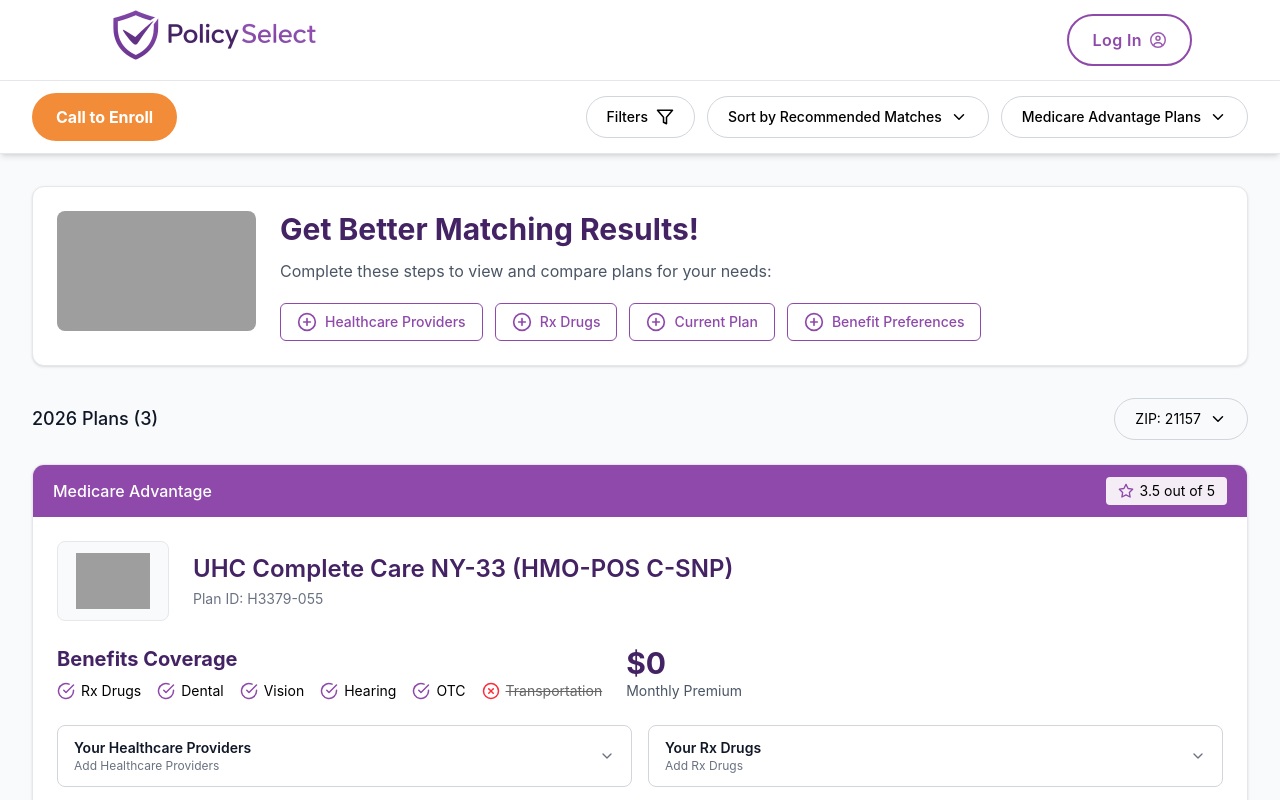
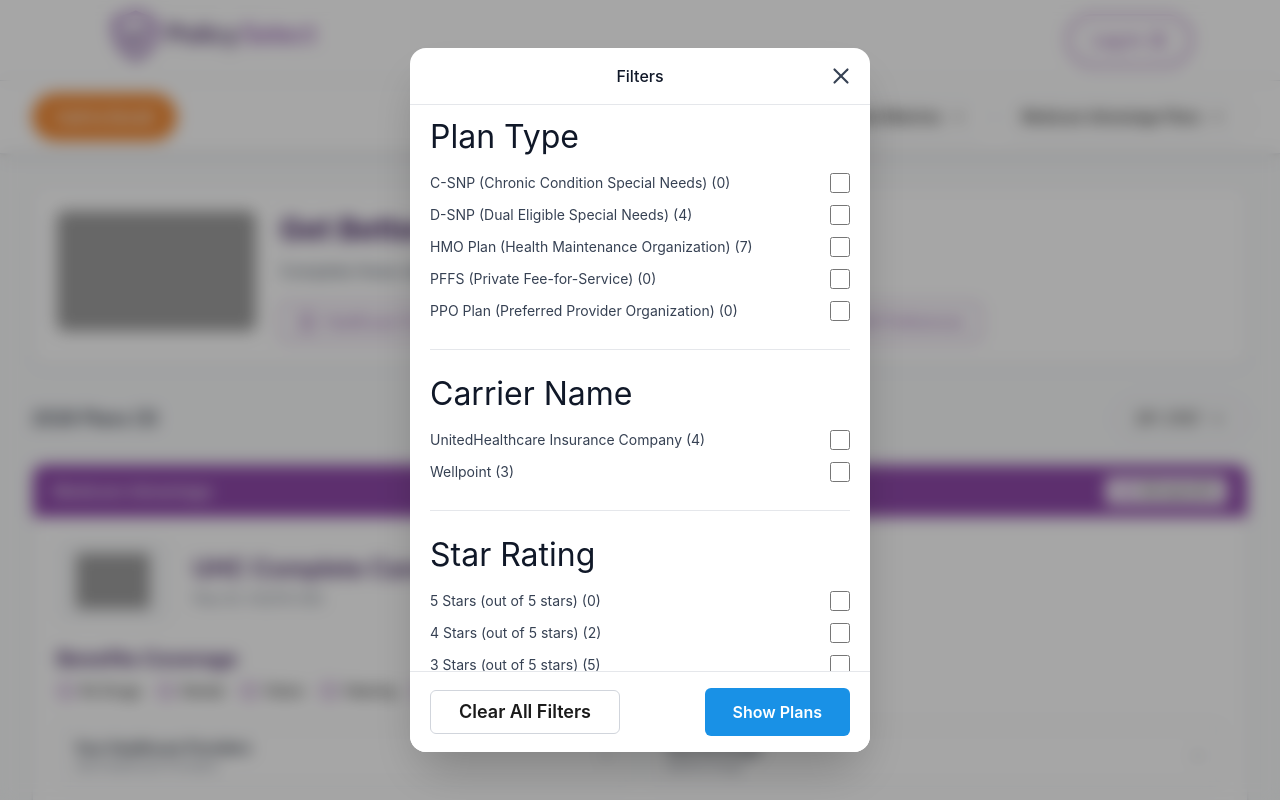
Before and after one commit to khairul1036/PolicySelect---Full-Stack, a React (Vite) app in the folder frontend/: page /plans in a window 1280 px wide. Both pictures are taken after a click on the button "Filters". Shown: the top 800 px of the page. Built offline with nearby package versions, Linux system fonts and the light colour scheme; grey boxes are pictures that could not be loaded.

Commit message:
add PlanFiltersModal component and integrate it into Plans page

```diff
--- /dev/null
+++ b/frontend/src/components/common/PlanFiltersModal.jsx
@@ -0,0 +1,197 @@
+import React, { useMemo, useState } from 'react';
+import { FiChevronDown, FiChevronUp, FiX } from 'react-icons/fi';
+
+const FILTER_GROUPS = [
+  {
+    key: 'planType',
+    title: 'Plan Type',
+    expandable: false,
+    options: [
+      { id: 'c-snp', label: 'C-SNP (Chronic Condition Special Needs)', count: 0 },
+      { id: 'd-snp', label: 'D-SNP (Dual Eligible Special Needs)', count: 4 },
+      { id: 'hmo', label: 'HMO Plan (Health Maintenance Organization)', count: 7 },
+      { id: 'pffs', label: 'PFFS (Private Fee-for-Service)', count: 0 },
+      { id: 'ppo', label: 'PPO Plan (Preferred Provider Organization)', count: 0 },
+    ],
+  },
+  {
+    key: 'carrierName',
+    title: 'Carrier Name',
+    expandable: false,
+    options: [
+      { id: 'uhc', label: 'UnitedHealthcare Insurance Company', count: 4 },
+      { id: 'wellpoint', label: 'Wellpoint', count: 3 },
+    ],
+  },
+  {
+    key: 'starRating',
+    title: 'Star Rating',
+    expandable: true,
+    defaultVisibleCount: 3,
+    options: [
+      { id: '5-stars', label: '5 Stars (out of 5 stars)', count: 0 },
+      { id: '4-stars', label: '4 Stars (out of 5 stars)', count: 2 },
+      { id: '3-stars', label: '3 Stars (out of 5 stars)', count: 5 },
+      { id: '2-stars', label: '2 Stars (out of 5 stars)', count: 0 },
+      { id: '1-stars', label: '1 Star (out of 5 stars)', count: 0 },
+    ],
+  },
+  {
+    key: 'maxOutOfPocket',
+    title: 'Max Out-of-Pocket',
+    expandable: true,
+    defaultVisibleCount: 3,
+    options: [
+      { id: 'na', label: 'Not Applicable', count: 0 },
+      { id: 'below-2000', label: 'Below $2,000', count: 0 },
+      { id: '2000-4000', label: '$2,000 - $4,000', count: 1 },
+      { id: '4000-6000', label: '$4,001 - $6,000', count: 2 },
+      { id: 'above-6000', label: 'Above $6,000', count: 4 },
+    ],
+  },
+  {
+    key: 'partDCoverage',
+    title: 'Part D Coverage',
+    expandable: false,
+    options: [
+      { id: 'with-partd', label: 'With Part D Coverage', count: 6 },
+      { id: 'without-partd', label: 'Without Part D Coverage', count: 1 },
+    ],
+  },
+];
+
+const PlanFiltersModal = ({ isOpen, onClose, onSubmit }) => {
+  const [selectedFilters, setSelectedFilters] = useState({});
+  const [expandedGroups, setExpandedGroups] = useState({
+    starRating: false,
+    maxOutOfPocket: false,
+  });
+
+  const selectedCount = useMemo(
+    () => Object.keys(selectedFilters).length,
+    [selectedFilters]
+  );
+
+  if (!isOpen) return null;
+
+  const toggleOption = (groupKey, optionId) => {
+    const key = `${groupKey}:${optionId}`;
+    setSelectedFilters((prev) => {
+      if (prev[key]) {
+        const next = { ...prev };
+        delete next[key];
+        return next;
+      }
+      return { ...prev, [key]: true };
+    });
+  };
+
+  const toggleGroup = (groupKey) => {
+    setExpandedGroups((prev) => ({
+      ...prev,
+      [groupKey]: !prev[groupKey],
+    }));
+  };
+
+  const clearAll = () => {
+    setSelectedFilters({});
+  };
+
+  const handleSubmit = () => {
+    if (onSubmit) {
+      onSubmit(selectedFilters);
+    }
+    onClose();
+  };
+
+  return (
+    <div className="fixed inset-0 bg-black/35 backdrop-blur-sm z-60 flex items-center justify-center p-4">
+      <div className="bg-white w-full max-w-115 h-[88vh] max-h-190 rounded-2xl shadow-2xl overflow-hidden flex flex-col">
+        <div className="border-b border-gray-200 px-5 py-4 relative shrink-0">
+          <h2 className="text-center text-base font-medium text-gray-900">Filters</h2>
+          <button
+            type="button"
+            onClick={onClose}
+            className="absolute right-4 top-1/2 -translate-y-1/2 text-gray-700 hover:text-gray-900"
+            aria-label="Close filters"
+          >
+            <FiX size={26} />
+          </button>
+        </div>
+
+        <div className="flex-1 overflow-y-auto px-5 py-4">
+          {FILTER_GROUPS.map((group, groupIndex) => {
+            const isExpanded = !!expandedGroups[group.key];
+            const visibleCount = group.expandable && !isExpanded
+              ? group.defaultVisibleCount || group.options.length
+              : group.options.length;
+            const visibleOptions = group.options.slice(0, visibleCount);
+
+            return (
+              <section
+                key={group.key}
+                className={groupIndex !== FILTER_GROUPS.length - 1 ? 'border-b border-gray-200 pb-7 mb-7' : ''}
+              >
+                <h3 className="text-[2rem] leading-none mb-5 text-gray-900 font-normal">
+                  {group.title}
+                </h3>
+                <div className="space-y-3">
+                  {visibleOptions.map((option) => {
+                    const key = `${group.key}:${option.id}`;
+                    const checked = !!selectedFilters[key];
+
+                    return (
+                      <label key={option.id} className="flex items-center justify-between gap-3 cursor-pointer select-none">
+                        <span className="text-sm text-gray-700">
+                          {option.label} ({option.count})
+                        </span>
+                        <input
+                          type="checkbox"
+                          checked={checked}
+                          onChange={() => toggleOption(group.key, option.id)}
+                          className="w-5 h-5 rounded border-gray-300 text-[#8F49AA] focus:ring-[#8F49AA]"
+                        />
+                      </label>
+                    );
+                  })}
+                </div>
+
+                {group.expandable && group.options.length > (group.defaultVisibleCount || 0) && (
+                  <button
+                    type="button"
+                    onClick={() => toggleGroup(group.key)}
+                    className="mt-4 text-sm text-gray-700 hover:text-gray-900 underline underline-offset-2 inline-flex items-center gap-2"
+                  >
+                    {isExpanded ? 'Show Less' : 'Show More'}
+                    {isExpanded ? <FiChevronUp size={16} /> : <FiChevronDown size={16} />}
+                  </button>
+                )}
+              </section>
+            );
+          })}
+        </div>
+
+        <div className="border-t border-gray-200 px-5 py-4 bg-white shrink-0">
+          <div className="flex items-center justify-between gap-3">
+            <button
+              type="button"
+              onClick={clearAll}
+              className="text-lg leading-none font-semibold text-[#1A1A1A] hover:text-black box-border border border-gray-300 px-7 py-3 rounded-md transition-colors cursor-pointer "
+            >
+              Clear All Filters
+            </button>
+            <button
+              type="button"
+              onClick={handleSubmit}
+              className="bg-[#1991E6] hover:bg-[#0f7fcf] text-white font-semibold px-7 py-3 rounded-md transition-colors"
+            >
+              Show Plans{selectedCount ? ` (${selectedCount})` : ''}
+            </button>
+          </div>
+        </div>
+      </div>
+    </div>
+  );
+};
+
+export default PlanFiltersModal;
--- a/frontend/src/components/common/PlanSortModal.jsx
+++ b/frontend/src/components/common/PlanSortModal.jsx
@@ -65,7 +65,7 @@
               }`}
             >
               {/* Radio Button */}
-              <div className="flex items-center mt-1 mr-4 flex-shrink-0">
+              <div className="flex items-center mt-1 mr-4 shrink-0">
                 <input
                   type="radio"
                   name="sort"
--- a/frontend/src/pages/home/PlanBenefits.jsx
+++ b/frontend/src/pages/home/PlanBenefits.jsx
@@ -99,8 +99,8 @@
 
   return (
     <main className="min-h-screen bg-white md:min-h-screen md:pb-14 md:pt-6 md:bg-gray-100">
-      <div className="relative mx-auto flex flex-col max-w-[710px]">
-        <div className="flex grow flex-col bg-white px-4 pt-4 pb-[42px] md:px-8 md:pt-8 md:pb-10 rounded-none md:rounded-2xl md:border md:border-gray-200">
+      <div className="relative mx-auto flex flex-col max-w-177.5">
+        <div className="flex grow flex-col bg-white px-4 pt-4 pb-10.5 md:px-8 md:pt-8 md:pb-10 rounded-none md:rounded-2xl md:border md:border-gray-200">
           {/* Image - Hidden on mobile */}
           <div className="hidden md:flex relative mb-5 min-h-56 justify-center overflow-hidden rounded-lg">
             <img
@@ -130,7 +130,7 @@
                   onClick={() => toggleBenefit(benefit.id)}
                   role="checkbox"
                   aria-checked={selectedBenefits[benefit.id]}
-                  className={`relative p-4 md:p-6 rounded-lg border-2 transition-all flex flex-col items-center justify-center text-center min-h-[100px] md:min-h-[120px] ${
+                  className={`relative p-4 md:p-6 rounded-lg border-2 transition-all flex flex-col items-center justify-center text-center min-h-25 md:min-h-30 ${
                     selectedBenefits[benefit.id]
                       ? benefit.type === 'primary'
                         ? 'bg-gray-100 border-gray-300'
--- a/frontend/src/pages/plans/Plans.jsx
+++ b/frontend/src/pages/plans/Plans.jsx
@@ -13,6 +13,7 @@
 import ZipCodeModal from '../../components/common/ZipCodeModal';
 import PlanTypeFilter from '../../components/common/PlanTypeFilter';
 import PlanSortModal from '../../components/common/PlanSortModal';
+import PlanFiltersModal from '../../components/common/PlanFiltersModal';
 
 const Plans = () => {
     const navigate = useNavigate();
@@ -20,6 +21,7 @@
     const [isZipModalOpen, setIsZipModalOpen] = useState(false);
     const [isPlanTypeModalOpen, setIsPlanTypeModalOpen] = useState(false);
     const [isSortModalOpen, setIsSortModalOpen] = useState(false);
+    const [isFiltersModalOpen, setIsFiltersModalOpen] = useState(false);
     const [selectedPlans, setSelectedPlans] = useState([]);
 
     const toggleCompare = (planId) => {
@@ -47,6 +49,11 @@
     const handleSortChange = (sortType) => {
         console.log('Selected sort:', sortType);
         // Add your sort logic here
+    };
+
+    const handleFiltersSubmit = (filters) => {
+        console.log('Selected filters:', filters);
+        // Add your filter logic here
     };
 
     const clearCompare = () => {
@@ -90,7 +97,7 @@
                     {/* Filters / Sort / Plan Type pills */}
                     <div className="flex flex-wrap gap-3">
                         <button
-
+                            onClick={() => setIsFiltersModalOpen(true)}
                             className="flex items-center gap-2 px-5 py-2.5 border border-gray-300 rounded-full hover:bg-gray-100 transition-colors text-sm font-medium">
                             <span>Filters</span>
                             <FiFilter size={18} />
@@ -340,6 +347,13 @@
                 onSubmit={handleSortChange}
             />
 
+            {/* Plan Filters Modal */}
+            <PlanFiltersModal
+                isOpen={isFiltersModalOpen}
+                onClose={() => setIsFiltersModalOpen(false)}
+                onSubmit={handleFiltersSubmit}
+            />
+
 
             {/* Plan Type Filter Modal */}
             <PlanTypeFilter
```
